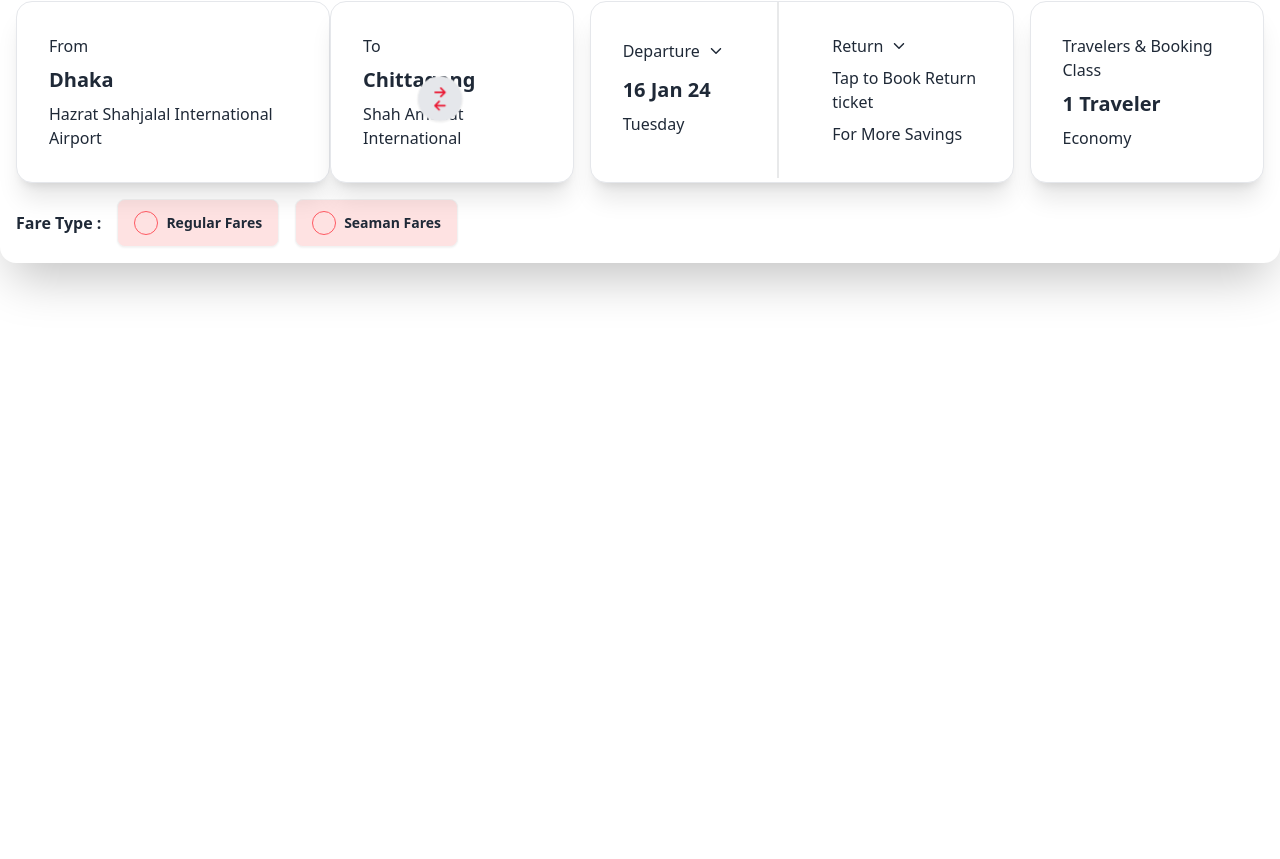
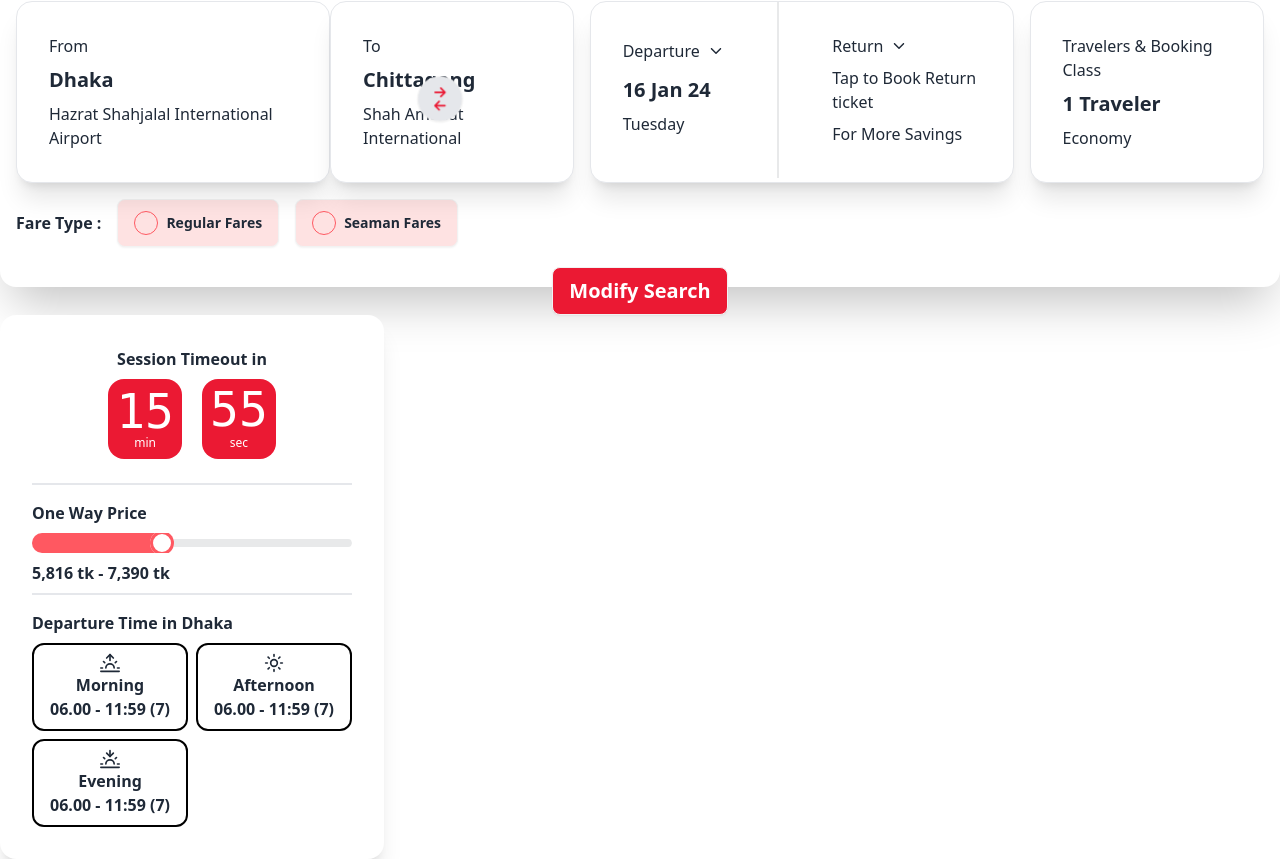
Before and after one commit to ShahriarZe/flight-search, a React (Vite) app: page / in a window 1280 px wide. Shown: the part 277-1136 px from the top of the page. Before the commit the page ends 800 px from the top, so only its background shows below. Built offline with nearby package versions, Linux system fonts and the light colour scheme.

Commit message:
Sidebar Added

```diff
--- a/src/App.jsx
+++ b/src/App.jsx
@@ -1,6 +1,7 @@
 
 import './App.css'
 import Banner from './components/Banner/Banner'
+import FlightDetails from './components/FlightDetails/FlightDetails'
 import NavBar from './components/NavBar/NavBar'
 
 function App() {
@@ -10,6 +11,7 @@
     <>
       <NavBar></NavBar>
       <Banner></Banner>
+      <FlightDetails></FlightDetails>
     </>
   )
 }
--- a/src/components/Banner/Banner.jsx
+++ b/src/components/Banner/Banner.jsx
@@ -3,6 +3,7 @@
 import { IoIosArrowDown } from "react-icons/io";
 const Banner = () => {
     return (
+        <div>
             <div className="container mx-auto bg-base-100 mt-10 p-4 shadow-2xl rounded-2xl">
                 <div className="flex gap-6 font-bold mb-6">
                     <div className="flex gap-2">
@@ -59,10 +60,14 @@
                         </div>
                     </div>
                 </div>
-            <div className="flex items-center gap-4 mt-4">
+                <div className="flex items-center gap-4 mt-4 mb-6">
                     <h3 className="font-bold">Fare Type : </h3>
                     <button className="btn bg-red-100"><input type="radio" name="radio-8" className="radio radio-error" />Regular Fares</button>
                     <button className="btn bg-red-100"><input type="radio" name="radio-8" className="radio radio-error" />Seaman Fares</button>
+                </div>
+            </div>
+            <div className="flex justify-center -mt-5 ">
+                <button className="btn bg-[#eb1933] text-white text-xl">Modify Search</button>
             </div>
         </div>
     );
--- /dev/null
+++ b/src/components/FlightDetails/FlightDetails.jsx
@@ -0,0 +1,11 @@
+import SideBar from "./SideBar";
+
+const FlightDetails = () => {
+    return (
+        <div>
+            <SideBar></SideBar>
+        </div>
+    );
+};
+
+export default FlightDetails;
--- /dev/null
+++ b/src/components/FlightDetails/SideBar.jsx
@@ -0,0 +1,89 @@
+import { useEffect, useState } from "react";
+import { FiSunrise } from "react-icons/fi";
+import { LuSun } from "react-icons/lu";
+import { FiSunset } from "react-icons/fi";
+
+
+const SideBar = () => {
+
+    const [minutes, setMinutes] = useState(15);
+    const [seconds, setSeconds] = useState(60);
+
+    useEffect(() => {
+        const interval = setInterval(() => {
+            if (seconds > 0) {
+                setSeconds(seconds - 1);
+            } else {
+                if (minutes > 0) {
+                    setMinutes(minutes - 1);
+                    setSeconds(59);
+                } else {
+
+                    clearInterval(interval);
+                }
+            }
+        }, 1000);
+
+        return () => clearInterval(interval);
+    }, [minutes, seconds]);
+
+    return (
+        <div>
+            <div>
+                <div className="card w-96 bg-base-100 shadow-xl">
+                    <div className="card-body ">
+                        <h3 className="text-center font-bold">Session Timeout in</h3>
+                        <div className="grid grid-flow-col gap-5 text-center auto-cols-max justify-center mb-4">
+                            <div className="flex flex-col p-2 bg-[#eb1933] rounded-box text-white">
+                                <span className="countdown font-mono text-5xl">
+                                    <span style={{ "--value": minutes }}></span>
+                                </span>
+                                <span className="text-xs">min</span>
+                            </div>
+                            <div className="flex flex-col p-2 bg-[#eb1933] rounded-box text-white">
+                                <span className="countdown font-mono text-5xl">
+                                    <span style={{ "--value": seconds }}></span>
+                                </span>
+                                <span className="text-xs">sec</span>
+                            </div>
+                        </div>
+                        <div className="border-t-2">
+                            <p className="font-bold mt-4">One Way Price</p>
+                            <input type="range" min={0} max={100} defaultValue={40} className="range range-error h-5 my-2" />
+                            <p className="font-bold">5,816 tk - 7,390 tk</p>
+                        </div>
+                        <div className="border-t-2">
+                            <p className="font-bold mt-4">Departure Time in Dhaka</p>
+                            <div className="grid grid-cols-2 gap-2 mt-2">
+                                <div className="text-center font-bold border-2 border-black p-2 rounded-xl">
+                                    <div className="flex justify-center text-xl">
+                                        <FiSunrise />
+                                    </div>
+                                    <p>Morning</p>
+                                    <p>06.00 - 11:59 (7)</p>
+                                </div>
+                                <div className="text-center font-bold border-2 border-black p-2 rounded-xl">
+                                    <div className="flex justify-center text-xl">
+                                        <LuSun />
+                                    </div>
+                                    <p>Afternoon</p>
+                                    <p>06.00 - 11:59 (7)</p>
+                                </div>
+                                <div className="text-center font-bold border-2 border-black p-2 rounded-xl">
+                                    <div className="flex justify-center text-xl">
+                                        <FiSunset />
+                                    </div>
+                                    <p>Evening</p>
+                                    <p>06.00 - 11:59 (7)</p>
+                                </div>
+                            </div>
+                        </div>
+
+                    </div>
+                </div>
+            </div>
+        </div>
+    );
+};
+
+export default SideBar;
```
Lines whose indentation alone changed are shown as unchanged.
